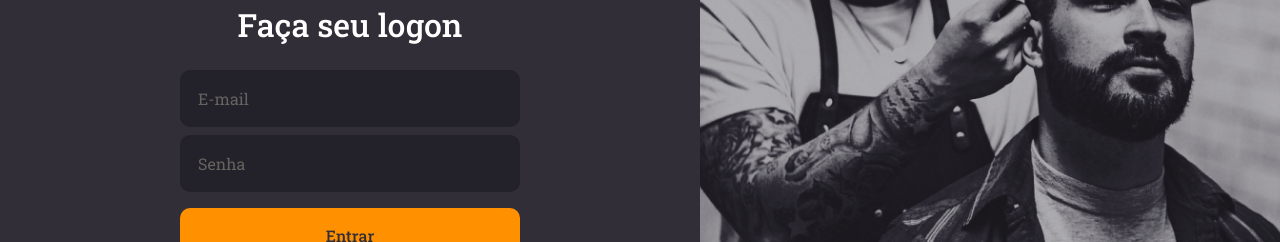
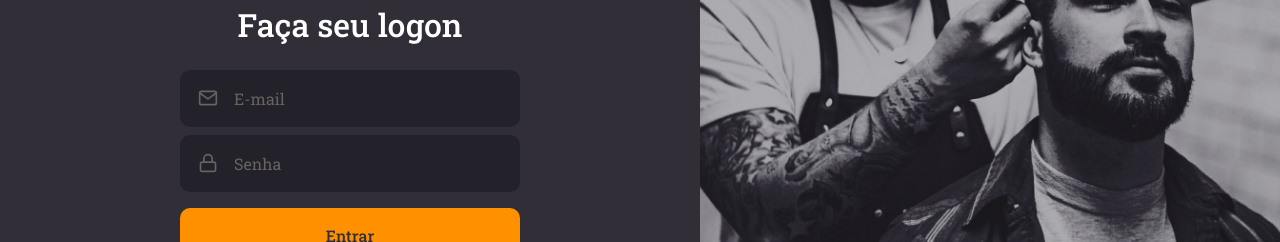
Before and after one commit to BrunoSaibert/go-barber-web, a React (Create React App) app: page / in a window 1280 px wide. Shown: the part 301-543 px from the top of the page. Built offline with nearby package versions, Linux system fonts and the light colour scheme.

Commit message:
:card_file_box: Isolando componentes

```diff
--- /dev/null
+++ b/src/components/Button/index.tsx
@@ -0,0 +1,15 @@
+import React, { ButtonHTMLAttributes } from 'react';
+
+import * as S from './styles';
+
+type ButtonProps = ButtonHTMLAttributes<HTMLButtonElement>;
+
+const Button: React.FC<ButtonProps> = ({ children, ...props }) => {
+  return (
+    <S.Container type="button" {...props}>
+      {children}
+    </S.Container>
+  );
+};
+
+export default Button;
--- /dev/null
+++ b/src/components/Button/styles.ts
@@ -0,0 +1,19 @@
+import styled from 'styled-components';
+import { shade } from 'polished';
+
+export const Container = styled.button`
+  background: #ff9000;
+  color: #312e38;
+  border-radius: 10px;
+  border: 0;
+  padding: 0 16px;
+  width: 100%;
+  height: 56px;
+  font-weight: 500;
+  margin-top: 16px;
+  transition: background-color 0.3s;
+
+  &:hover {
+    background: ${shade(0.2, '#ff9000')};
+  }
+`;
--- /dev/null
+++ b/src/components/Input/index.tsx
@@ -0,0 +1,20 @@
+import React, { InputHTMLAttributes } from 'react';
+import { IconBaseProps } from 'react-icons';
+
+import * as S from './styles';
+
+interface InputProps extends InputHTMLAttributes<HTMLInputElement> {
+  name: string;
+  icon?: React.ComponentType<IconBaseProps>;
+}
+
+const Input: React.FC<InputProps> = ({ icon: Icon, ...props }) => {
+  return (
+    <S.Container>
+      {Icon && <Icon size={20} />}
+      <input {...props} />
+    </S.Container>
+  );
+};
+
+export default Input;
--- /dev/null
+++ b/src/components/Input/styles.ts
@@ -0,0 +1,32 @@
+import styled from 'styled-components';
+
+export const Container = styled.div`
+  background: #232129;
+  border-radius: 10px;
+  border: 2px solid #232129;
+  padding: 16px;
+  width: 100%;
+  color: #666360;
+
+  display: flex;
+  align-items: center;
+
+  & + div {
+    margin-top: 8px;
+  }
+
+  input {
+    flex: 1;
+    background: transparent;
+    color: #f4ede8;
+    border: 0;
+
+    &::placeholder {
+      color: #666360;
+    }
+  }
+
+  svg {
+    margin-right: 16px;
+  }
+`;
--- a/src/pages/SignIn/index.tsx
+++ b/src/pages/SignIn/index.tsx
@@ -1,7 +1,10 @@
 import React from 'react';
-import { FiLogIn } from 'react-icons/fi';
+import { FiLogIn, FiMail, FiLock } from 'react-icons/fi';
 
 import logoImg from '../../assets/logo.svg';
+
+import Input from '../../components/Input';
+import Button from '../../components/Button';
 
 import * as S from './styles';
 
@@ -14,11 +17,16 @@
         <form>
           <h1>Faça seu logon</h1>
 
-          <input type="email" placeholder="E-mail" />
+          <Input type="email" name="email" placeholder="E-mail" icon={FiMail} />
 
-          <input type="password" placeholder="Senha" />
+          <Input
+            type="password"
+            name="password"
+            placeholder="Senha"
+            icon={FiLock}
+          />
 
-          <button type="button">Entrar</button>
+          <Button type="button">Entrar</Button>
 
           <a href="forgot">Esqueci minha senha</a>
         </form>
--- a/src/pages/SignIn/styles.ts
+++ b/src/pages/SignIn/styles.ts
@@ -26,40 +26,6 @@
 
     h1 {
       margin-bottom: 24px;
-    }
-
-    input {
-      background: #232129;
-      color: #f4ede8;
-      border-radius: 10px;
-      border: 2px solid #232129;
-      padding: 16px;
-      width: 100%;
-
-      &::placeholder {
-        color: #666360;
-      }
-
-      & + input {
-        margin-top: 8px;
-      }
-    }
-
-    button {
-      background: #ff9000;
-      color: #312e38;
-      border-radius: 10px;
-      border: 0;
-      padding: 0 16px;
-      width: 100%;
-      height: 56px;
-      font-weight: 500;
-      margin-top: 16px;
-      transition: background-color 0.3s;
-
-      &:hover {
-        background: ${shade(0.2, '#ff9000')};
-      }
     }
 
     a {
```
Also changed, not shown: .eslintrc.json.
